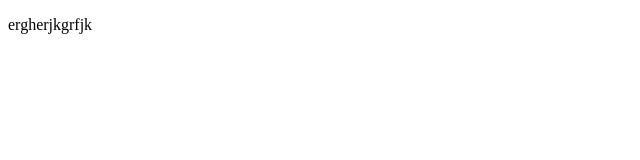
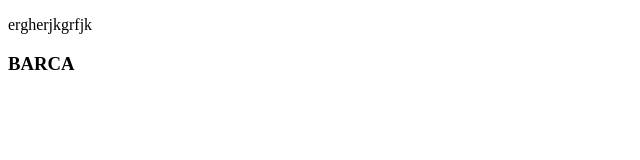
Before and after one commit to Joyasish/git-conceptual-session, a plain HTML site: page index 2.html in a window 1280 px wide. Shown: the full height of the page, 0-640 px from the left. Drawn offline with Linux system fonts and the light colour scheme.

Commit message:
readme test

```diff
--- a/index.html
+++ b/index 2.html
@@ -8,5 +8,6 @@
 </head>
 <body>
     <p>ergherjkgrfjk</p>
+    <h3>BARCA</h3>
 </body>
 </html>
```
Also changed, not shown: 1 other file.
